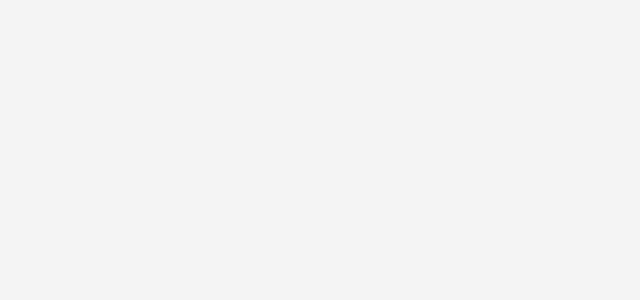
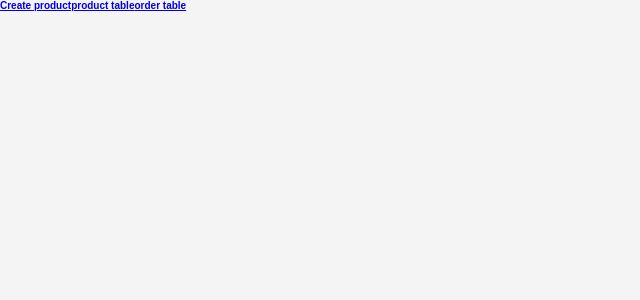
Before and after one commit to Ahmadelk4/webADV, a React (Vite) app: page /Dashboard in a window 1280 px wide. Shown: the top 300 px of the page, without its empty margins (0-640 px from the left). Built offline with nearby package versions, Linux system fonts and the light colour scheme.

Commit message:
dashboard

```diff
--- a/src/Dashboardpages/Dashboard.jsx
+++ b/src/Dashboardpages/Dashboard.jsx
@@ -1,5 +1,11 @@
+import { Link } from "react-router-dom";
+
 export default function Dashboard() {
-
-  return <div>
-  </div>
+  return (
+    <div>
+      <Link to="/Product-Create">Create product</Link>
+      <Link to="/ProductList">product table</Link>
+      <Link to="/DeliveryList">order table</Link>
+    </div>
+  );
 }
```
